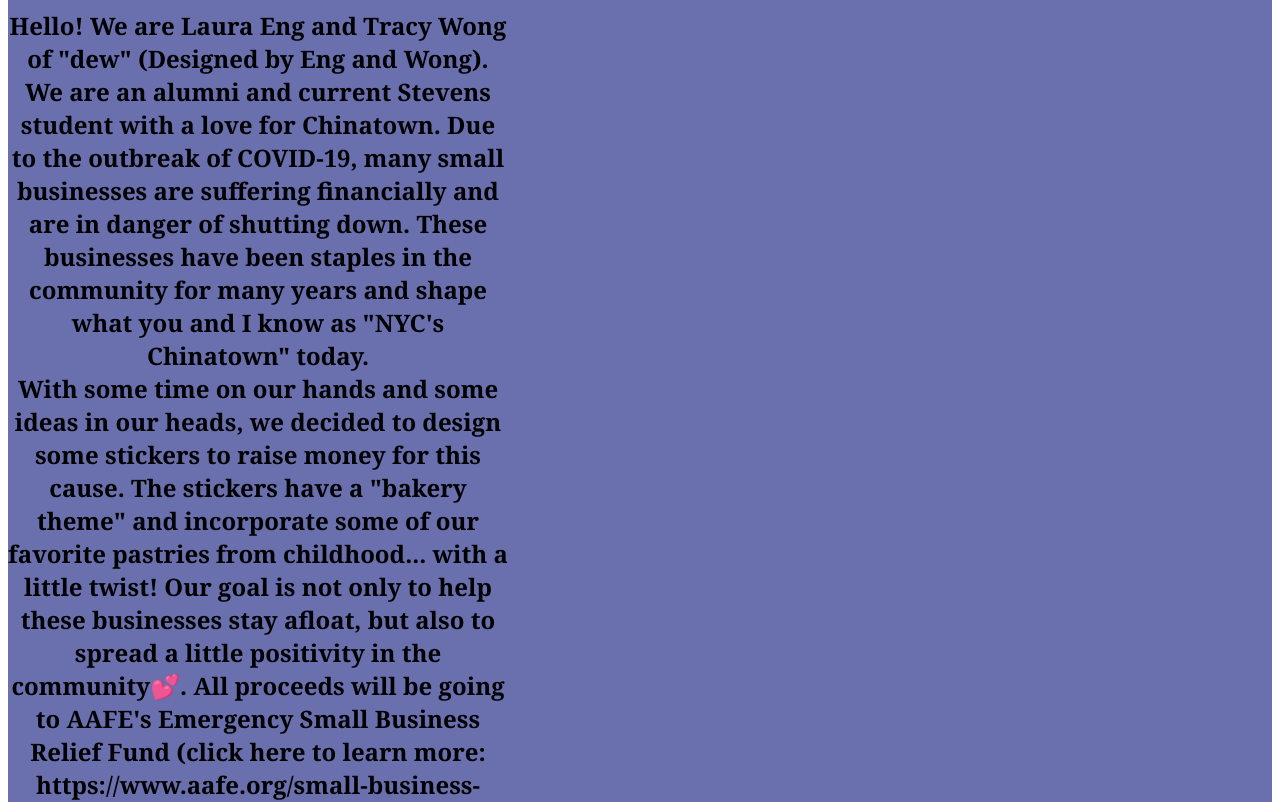
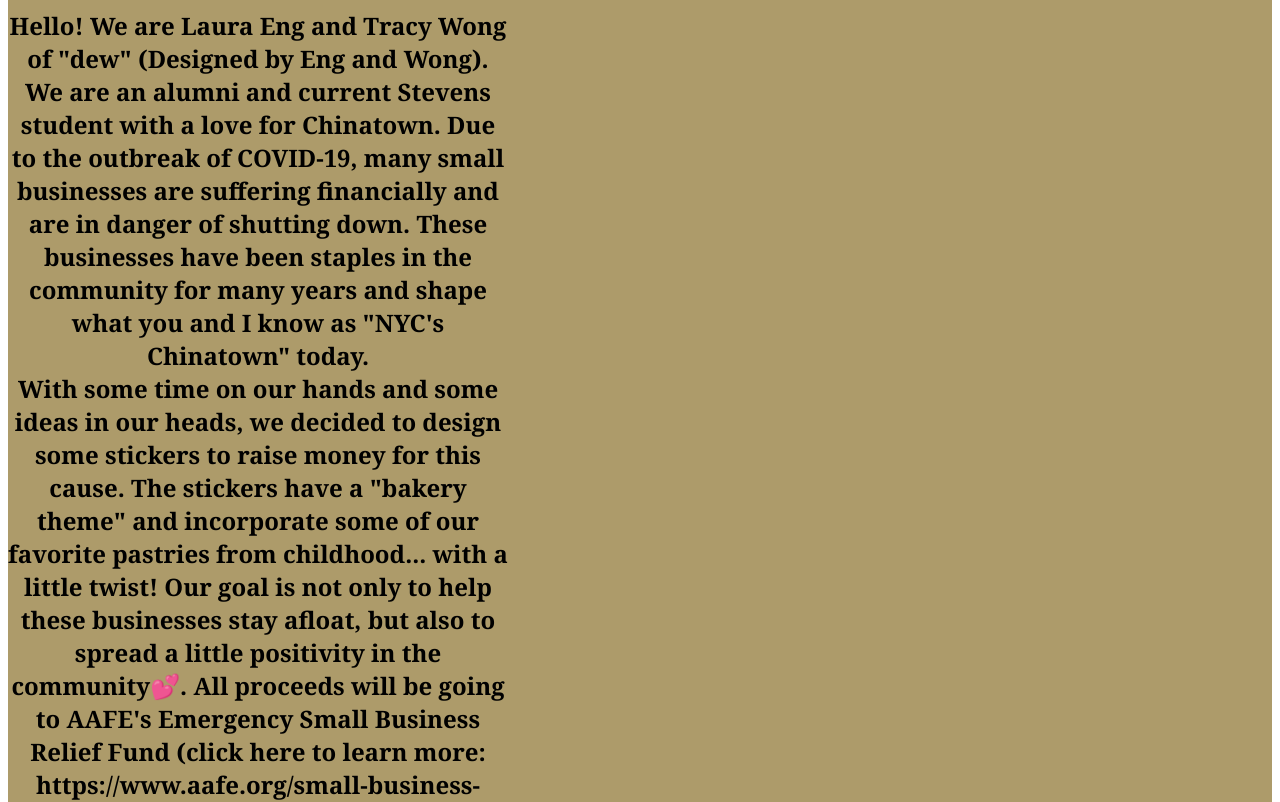
Before and after one commit to abigail-kaye/abigail-kaye.github.io, a plain HTML site: page index.html in a window 1280 px wide. Shown: the part 241-1043 px from the top of the page. Drawn offline with Linux system fonts and the light colour scheme.

Commit message:
Update style.css

```diff
--- a/style.css
+++ b/style.css
@@ -1,5 +1,5 @@
 .all{
-    background-color: rgb(106, 111, 173);
+    background-color: rgb(173, 155, 106);
 }
 
 .all .header {
```
